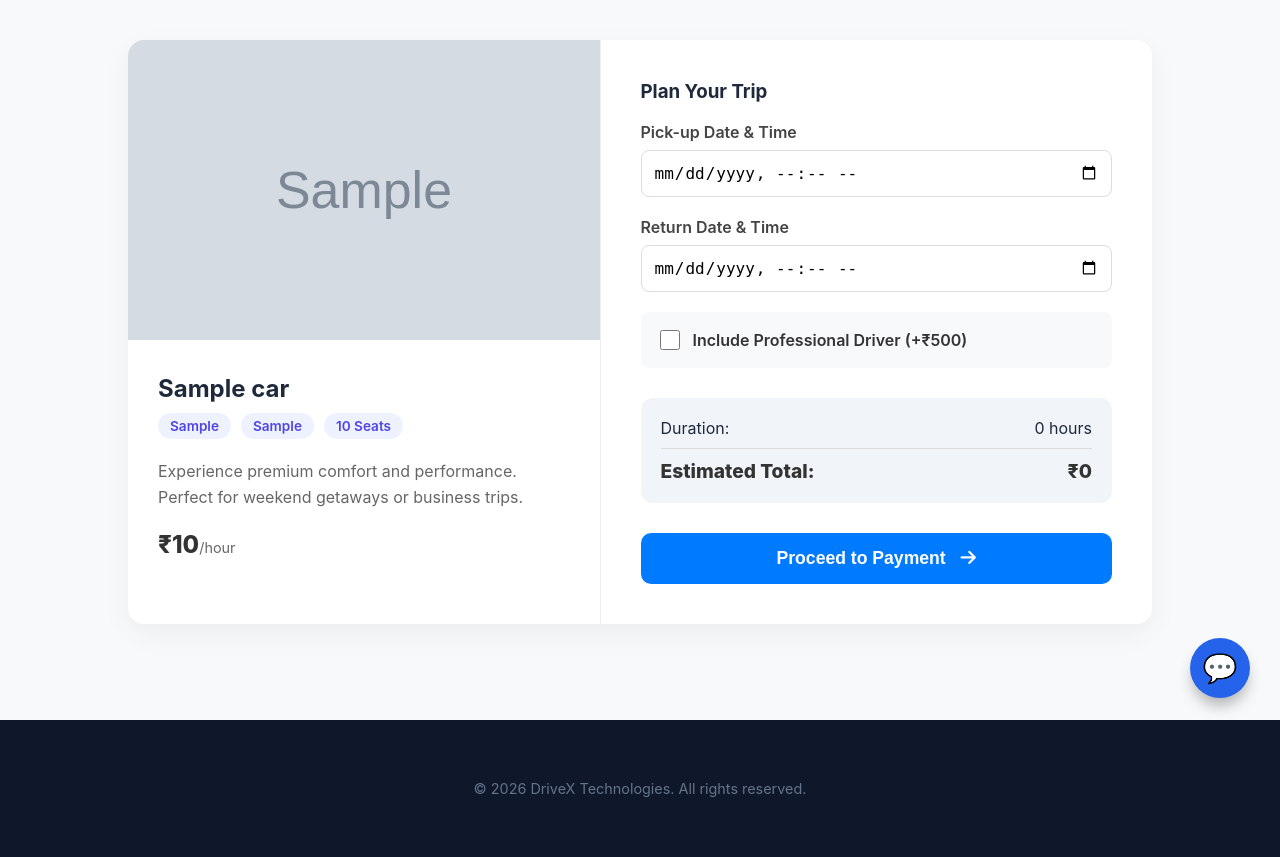
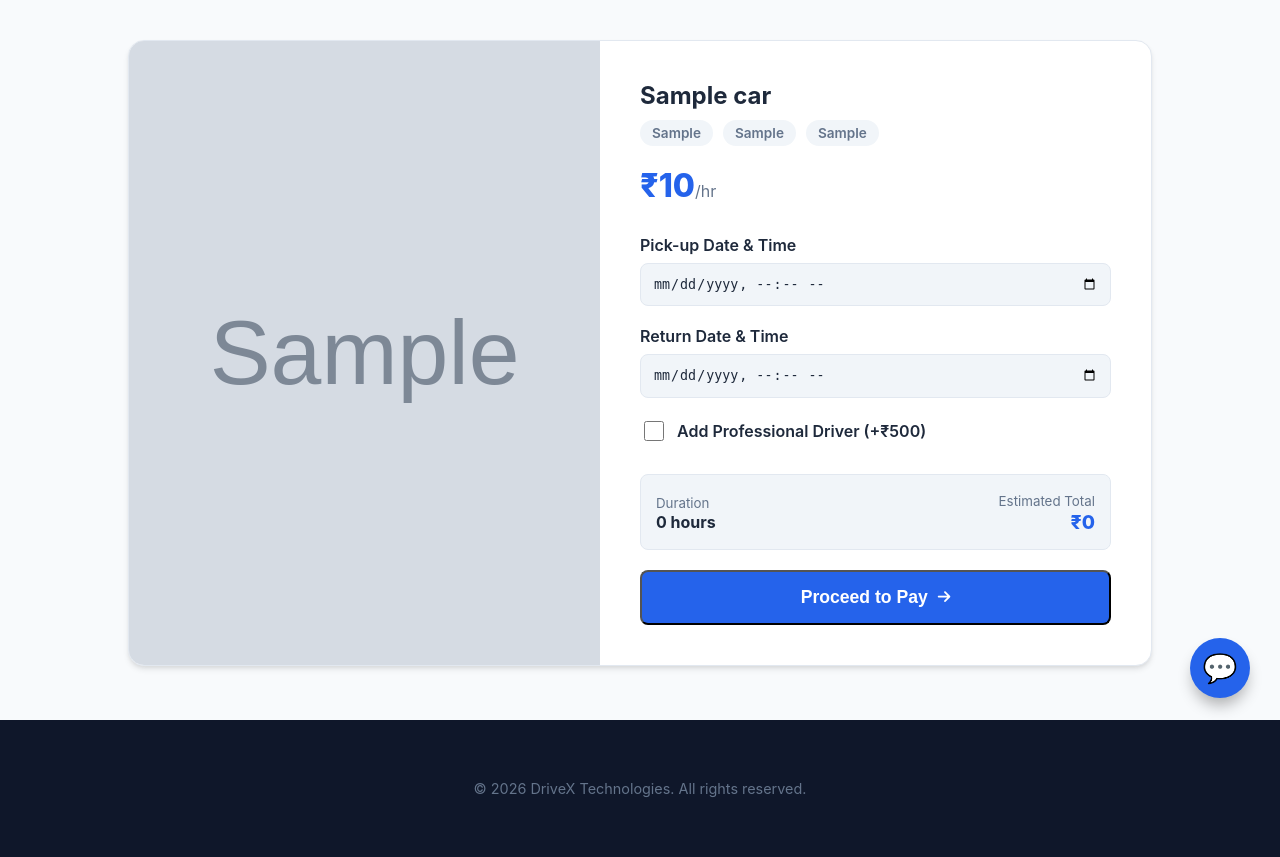
Before and after one commit to ks1133109-eng/car_rental_website, a Flask app: template templates/booking_dates.html in a window 1280 px wide. Shown: the part 72-929 px from the top of the page. Run offline with Flask 3, Linux system fonts and the light colour scheme; the template is opened without the code that fills it: values that come from a table or form of the project are taken from there, others are empty; tables that the repository leaves empty hold one stand-in row (values such as "Sample post"); grey boxes marked "Sample" are stand-in pictures.

Commit message:
Update booking_dates.html

```diff
--- a/templates/booking_dates.html
+++ b/templates/booking_dates.html
@@ -1,62 +1,56 @@
 {% extends "base.html" %}
 {% block content %}
-<div style="padding: 40px 10%; background: #f8f9fa; min-height: 90vh;">
+<div style="padding: 40px 10%; background: var(--bg-body); min-height: 90vh;">
 
-    <div style="background: white; border-radius: 16px; box-shadow: 0 10px 30px rgba(0,0,0,0.05); overflow: hidden; display: flex; flex-wrap: wrap;">
+    <div style="background: var(--bg-card); border-radius: 16px; box-shadow: var(--shadow); overflow: hidden; display: flex; flex-wrap: wrap; border: 1px solid var(--border);">
 
         <div style="flex: 1; min-width: 300px; padding: 0;">
-            <img src="{{ car.image_url }}" style="width: 100%; height: 300px; object-fit: cover;">
-            <div style="padding: 30px;">
-                <h2 style="margin: 0 0 10px;">{{ car.name }}</h2>
-                <div style="display: flex; gap: 10px; margin-bottom: 20px;">
-                    <span style="background: #eef2ff; color: #4f46e5; padding: 5px 12px; border-radius: 20px; font-size: 0.85rem; font-weight: 600;">{{ car.category }}</span>
-                    <span style="background: #eef2ff; color: #4f46e5; padding: 5px 12px; border-radius: 20px; font-size: 0.85rem; font-weight: 600;">{{ car.transmission }}</span>
-                    <span style="background: #eef2ff; color: #4f46e5; padding: 5px 12px; border-radius: 20px; font-size: 0.85rem; font-weight: 600;">{{ car.seats }} Seats</span>
-                </div>
-                <p style="color: #666; line-height: 1.6;">
-                    Experience premium comfort and performance. Perfect for weekend getaways or business trips.
-                </p>
-                <div style="font-size: 1.5rem; font-weight: 800; color: #333; margin-top: 20px;">
-                    ₹{{ car.price_per_hr }}<span style="font-size: 0.9rem; color: #666; font-weight: normal;">/hour</span>
-                </div>
-            </div>
+            <img src="{{ car.image_url }}" style="width: 100%; height: 100%; object-fit: cover; min-height: 300px;">
         </div>
 
-        <div style="flex: 1; min-width: 300px; padding: 40px; background: #fff; border-left: 1px solid #eee;">
-            <h3 style="margin-top: 0;">Plan Your Trip</h3>
+        <div style="flex: 1; padding: 40px; min-width: 300px;">
+            <h2 style="margin: 0 0 10px; color: var(--text-main);">{{ car.name }}</h2>
+            <div style="display: flex; gap: 10px; margin-bottom: 20px;">
+                <span style="background: var(--input-bg); color: var(--text-light); padding: 5px 12px; border-radius: 20px; font-size: 0.85rem; font-weight: 600;">{{ car.category }}</span>
+                <span style="background: var(--input-bg); color: var(--text-light); padding: 5px 12px; border-radius: 20px; font-size: 0.85rem; font-weight: 600;">{{ car.transmission }}</span>
+                <span style="background: var(--input-bg); color: var(--text-light); padding: 5px 12px; border-radius: 20px; font-size: 0.85rem; font-weight: 600;">{{ car.fuel_type }}</span>
+            </div>
 
-            <form method="POST" action="{{ url_for('book_car_dates', car_id=car.id) }}">
+            <div style="font-size: 2rem; font-weight: 800; color: var(--primary); margin-bottom: 30px;">
+                ₹{{ car.price_per_hr }}<span style="font-size: 1rem; color: var(--text-light); font-weight: normal;">/hr</span>
+            </div>
 
+            <form method="POST">
                 <div style="margin-bottom: 20px;">
-                    <label style="display: block; font-weight: 600; margin-bottom: 8px; color: #444;">Pick-up Date & Time</label>
-                    <input type="datetime-local" id="start_date" name="start_date" required
-                           style="width: 100%; padding: 12px; border: 1px solid #ddd; border-radius: 8px; font-size: 1rem;">
+                    <label style="display: block; font-weight: 600; margin-bottom: 8px; color: var(--text-main);">Pick-up Date & Time</label>
+                    <input type="datetime-local" name="start_date" id="start_date" required
+                           style="width: 100%; padding: 12px; border: 1px solid var(--border); border-radius: 8px; background: var(--input-bg); color: var(--text-main);">
                 </div>
 
                 <div style="margin-bottom: 20px;">
-                    <label style="display: block; font-weight: 600; margin-bottom: 8px; color: #444;">Return Date & Time</label>
-                    <input type="datetime-local" id="end_date" name="end_date" required
-                           style="width: 100%; padding: 12px; border: 1px solid #ddd; border-radius: 8px; font-size: 1rem;">
+                    <label style="display: block; font-weight: 600; margin-bottom: 8px; color: var(--text-main);">Return Date & Time</label>
+                    <input type="datetime-local" name="end_date" id="end_date" required
+                           style="width: 100%; padding: 12px; border: 1px solid var(--border); border-radius: 8px; background: var(--input-bg); color: var(--text-main);">
                 </div>
 
-                <div style="margin-bottom: 30px; display: flex; align-items: center; gap: 10px; padding: 15px; background: #f8f9fa; border-radius: 8px;">
-                    <input type="checkbox" id="with_driver" name="with_driver" style="width: 20px; height: 20px;">
-                    <label for="with_driver" style="cursor: pointer; font-weight: 600; color: #333;">Include Professional Driver (+₹500)</label>
+                <div style="margin-bottom: 30px; display: flex; align-items: center; gap: 10px;">
+                    <input type="checkbox" name="with_driver" id="with_driver" style="width: 20px; height: 20px;">
+                    <label for="with_driver" style="font-weight: 600; color: var(--text-main);">Add Professional Driver (+₹500)</label>
                 </div>
 
-                <div style="background: #f1f5f9; padding: 20px; border-radius: 12px; margin-bottom: 30px;">
-                    <div style="display: flex; justify-content: space-between; margin-bottom: 10px;">
-                        <span>Duration:</span>
-                        <span id="duration_display">0 hours</span>
+                <div style="background: var(--input-bg); padding: 15px; border-radius: 8px; margin-bottom: 20px; display: flex; justify-content: space-between; align-items: center; border: 1px solid var(--border);">
+                    <div>
+                        <small style="color: var(--text-light);">Duration</small>
+                        <div id="duration_display" style="font-weight: bold; color: var(--text-main);">0 hours</div>
                     </div>
-                    <div style="display: flex; justify-content: space-between; font-size: 1.2rem; font-weight: 800; color: #333; border-top: 1px solid #ddd; padding-top: 10px;">
-                        <span>Estimated Total:</span>
-                        <span id="total_display">₹0</span>
+                    <div style="text-align: right;">
+                        <small style="color: var(--text-light);">Estimated Total</small>
+                        <div id="total_display" style="font-weight: 800; font-size: 1.2rem; color: var(--primary);">₹0</div>
                     </div>
                 </div>
 
-                <button type="submit" style="width: 100%; padding: 15px; background: #007bff; color: white; border: none; border-radius: 10px; font-size: 1.1rem; font-weight: 700; cursor: pointer; transition: background 0.2s;">
-                    Proceed to Payment <i class="fas fa-arrow-right" style="margin-left: 10px;"></i>
+                <button type="submit" class="btn-login" style="width: 100%; padding: 15px; font-size: 1.1rem; display: flex; justify-content: center; align-items: center; gap: 10px;">
+                    Proceed to Pay <i class="fas fa-arrow-right" style="font-size: 0.9rem;"></i>
                 </button>
             </form>
         </div>
@@ -64,13 +58,11 @@
 </div>
 
 <script>
-    // JavaScript to Calculate Price in Real-Time
     const startInput = document.getElementById('start_date');
     const endInput = document.getElementById('end_date');
     const driverInput = document.getElementById('with_driver');
     const durationDisplay = document.getElementById('duration_display');
     const totalDisplay = document.getElementById('total_display');
-
     const pricePerHour = {{ car.price_per_hr }};
     const tax = 648;
 
@@ -81,7 +73,7 @@
 
         if (start && end && end > start) {
             const diffMs = end - start;
-            const diffHrs = Math.ceil(diffMs / (1000 * 60 * 60)); // Round up hours
+            const diffHrs = Math.ceil(diffMs / (1000 * 60 * 60));
 
             let baseCost = diffHrs * pricePerHour;
             let driverCost = withDriver ? 500 : 0;
```
